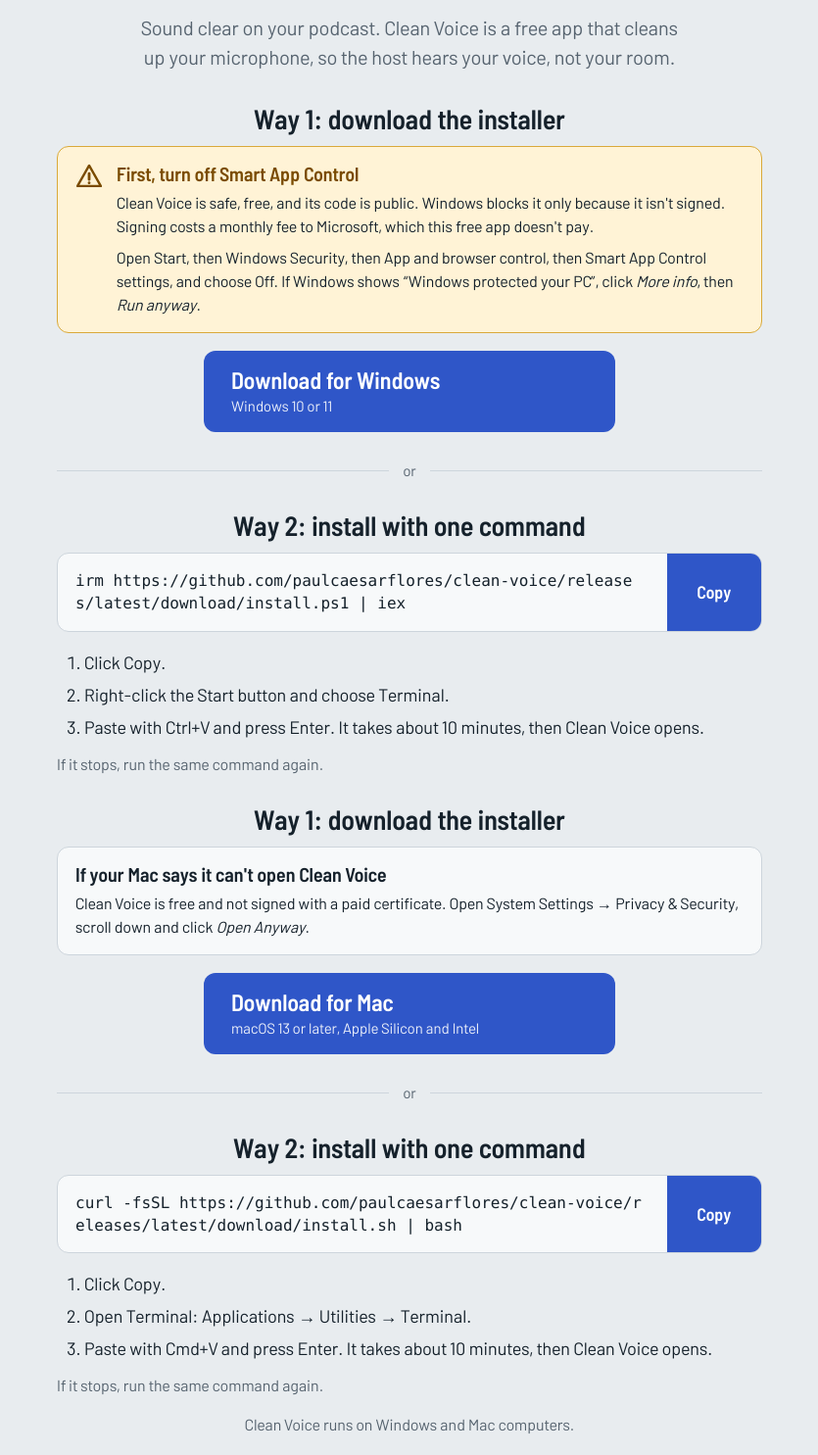
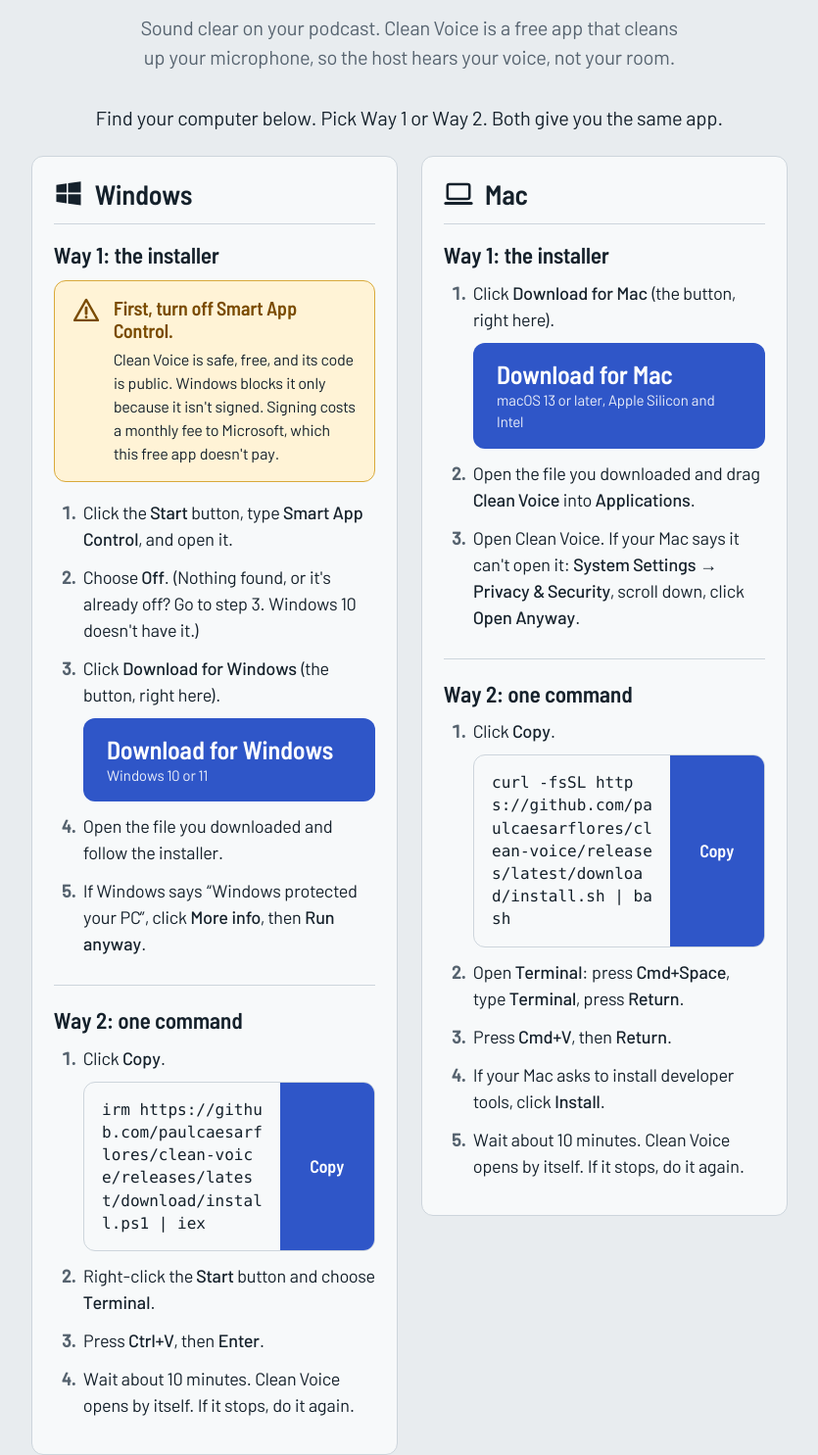
Before and after one commit to paulcaesarflores/clean-voice, a plain HTML site: page docs/site/index.html in a window 1280 px wide. Shown: the part 115-1600 px from the top of the page at 98% size, without its empty margins (222-1057 px from the left). Drawn offline with Linux system fonts and the light colour scheme.

Commit message:
B019 r1: download page and README show Windows and Mac side by side as simple numbered steps; CI runs the registered uninstall string unchanged
Co-Authored-By: Claude Opus 5.5 <noreply@anthropic.com>

```diff
--- a/docs/site/download.js
+++ b/docs/site/download.js
@@ -1,6 +1,7 @@
-/* Clean Voice's download page: picks the button for the visitor's computer and builds every GitHub link from the
-   page's own address, and the install commands. No libraries, no cookies, nothing is sent anywhere. Without this script
-   both computers' options show and the links and commands in the HTML (the fallback repo below) still work. Tested by tests/test_download_page.py. */
+/* Clean Voice's download page: builds every GitHub link and the install commands from the page's own address, wires the
+   Copy buttons, and names the call-app microphone and the screenshot for the visitor's computer. Both computers' install
+   steps always show. No libraries, no cookies, nothing is sent anywhere. Without this script the links and commands in the
+   HTML (the fallback repo below) still work. Tested by tests/test_download_page.py. */
 (function (root) {
   "use strict";
 
@@ -91,7 +92,7 @@
   }
 
   /* Sets every [data-link] address, every [data-command] text, every [data-cable] name, the [data-shot] screenshot and the page's data-os,
-     which the style sheet reads. */
+     which the style sheet reads (it shows the Copy buttons). */
   function apply(doc, nav, loc) {
     var os = detectOS(nav.userAgentData, nav.userAgent, nav.maxTouchPoints);
     var repo = repoFromLocation(loc.hostname, loc.pathname);
@@ -129,7 +130,7 @@
     }
   }
 
-  /* Wires the buttons (a real page only): Copy, and "Show the Mac/Windows options", which swaps the block shown. */
+  /* Wires the Copy buttons (a real page only). */
   function wire(doc, nav, loc) {
     var copy = function (button) {
       button.addEventListener("click", function () {
@@ -152,16 +153,6 @@
     };
     var copies = doc.querySelectorAll("[data-copy]");
     for (var i = 0; i < copies.length; i++) copy(copies[i]);
-    var show = function (link) {
-      link.addEventListener("click", function (event) {
-        event.preventDefault();
-        var os = link.getAttribute("data-show");
-        var data = { platform: os === "mac" ? "macOS" : "Windows", mobile: false };
-        apply(doc, { userAgentData: data, userAgent: "", maxTouchPoints: 0 }, loc);
-      });
-    };
-    var shows = doc.querySelectorAll("[data-show]");
-    for (var j = 0; j < shows.length; j++) show(shows[j]);
   }
 
   root.CleanVoiceDownload = {
--- a/docs/site/index.html
+++ b/docs/site/index.html
@@ -31,79 +31,90 @@
       <p class="tagline">Sound clear on your podcast. Clean Voice is a free app that cleans up your microphone, so the
         host hears your voice, not your room.</p>
 
-      <!-- B019: two ways to install, the installer first and the command second (neither is marked as the better one).
-           download.js shows the block for the visitor's computer (data-os) and builds each link and command from the
-           page's own address; without JavaScript both blocks are shown, as written here (the fallback repo). -->
-      <div class="ways">
-        <div class="os-block" data-os-target="windows">
+      <!-- B019 (docs/ui/mockups/B019-download-page.md): both computers always show, Windows left and Mac right (stacked
+           on a phone), each with Way 1 (the installer) then Way 2 (one command), as numbered steps. download.js builds
+           each link and command from the page's own address; without JavaScript the HTML's own (the fallback repo) work. -->
+      <p class="lead">Find your computer below. Pick Way 1 or Way 2. Both give you the same app.</p>
+      <div class="computers">
+        <section class="computer" data-os-target="windows" aria-labelledby="os-windows">
+          <h2 id="os-windows">
+            <svg class="os-icon" viewBox="0 0 24 24" width="30" height="30" aria-hidden="true"><path fill="currentColor" d="M2 4.6 10.4 3.4v7.4H2V4.6Zm9.6-1.4L22 1.8v9H11.6V3.2ZM2 12.2h8.4v7.4L2 18.4v-6.2Zm9.6 0H22v9l-10.4-1.4v-7.6Z"/></svg>
+            Windows
+          </h2>
           <section class="way" aria-labelledby="way1-windows">
-            <h2 id="way1-windows">Way 1: download the installer</h2>
+            <h3 id="way1-windows">Way 1: the installer</h3>
             <div class="note note-warn">
               <svg class="note-icon" viewBox="0 0 24 24" width="28" height="28" aria-hidden="true"><path d="M12 2.5 1.8 20.5h20.4L12 2.5Z" fill="none" stroke="currentColor" stroke-width="2" stroke-linejoin="round"/><path d="M12 9.5v5.2M12 17.6v.1" stroke="currentColor" stroke-width="2.4" stroke-linecap="round"/></svg>
               <div>
-                <h3>First, turn off Smart App Control</h3>
+                <h4>First, turn off Smart App Control.</h4>
                 <p>Clean Voice is safe, free, and its code is public. Windows blocks it only because it isn't signed.
                   Signing costs a monthly fee to Microsoft, which this free app doesn't pay.</p>
-                <p>Open Start, then Windows Security, then App and browser control, then Smart App Control settings,
-                  and choose Off. If Windows shows “Windows protected your PC”, click <em>More info</em>, then
-                  <em>Run anyway</em>.</p>
               </div>
             </div>
+            <ol class="install-steps">
+              <li>Click the <strong>Start</strong> button, type <strong>Smart App Control</strong>, and open it.</li>
+              <li>Choose <strong>Off</strong>. (Nothing found, or it's already off? Go to step 3. Windows 10 doesn't have it.)</li>
+              <li>Click <strong>Download for Windows</strong> (the button, right here).
                 <a class="download" data-link="windows" href="https://github.com/paulcaesarflores/clean-voice/releases/latest/download/Clean-Voice-Windows.msi">
                   <span class="label">Download for Windows</span>
                   <span class="sub">Windows 10 or 11</span>
                 </a>
+              </li>
+              <li>Open the file you downloaded and follow the installer.</li>
+              <li>If Windows says “Windows protected your PC”, click <strong>More info</strong>, then <strong>Run anyway</strong>.</li>
+            </ol>
           </section>
-          <p class="divider" role="separator"><span>or</span></p>
           <section class="way" aria-labelledby="way2-windows">
-            <h2 id="way2-windows">Way 2: install with one command</h2>
+            <h3 id="way2-windows">Way 2: one command</h3>
+            <ol class="install-steps">
+              <li>Click <strong>Copy</strong>.
                 <div class="command-box">
                   <code class="command" data-command="windows">irm https://github.com/paulcaesarflores/clean-voice/releases/latest/download/install.ps1 | iex</code>
                   <button class="copy" type="button" data-copy="windows">Copy</button>
                 </div>
+              </li>
+              <li>Right-click the <strong>Start</strong> button and choose <strong>Terminal</strong>.</li>
+              <li>Press <strong>Ctrl+V</strong>, then <strong>Enter</strong>.</li>
+              <li>Wait about 10 minutes. Clean Voice opens by itself. If it stops, do it again.</li>
+            </ol>
+          </section>
+        </section>
+
+        <section class="computer" data-os-target="mac" aria-labelledby="os-mac">
+          <h2 id="os-mac">
+            <svg class="os-icon" viewBox="0 0 24 24" width="30" height="30" aria-hidden="true"><rect x="3" y="4" width="18" height="12" rx="1.6" fill="none" stroke="currentColor" stroke-width="2"/><path d="M1.5 19.5h21" stroke="currentColor" stroke-width="2.4" stroke-linecap="round"/></svg>
+            Mac
+          </h2>
+          <section class="way" aria-labelledby="way1-mac">
+            <h3 id="way1-mac">Way 1: the installer</h3>
             <ol class="install-steps">
-              <li>Click Copy.</li>
-              <li>Right-click the Start button and choose Terminal.</li>
-              <li>Paste with Ctrl+V and press Enter. It takes about 10 minutes, then Clean Voice opens.</li>
-            </ol>
-            <p class="retry">If it stops, run the same command again.</p>
-          </section>
-        </div>
-        <div class="os-block" data-os-target="mac">
-          <section class="way" aria-labelledby="way1-mac">
-            <h2 id="way1-mac">Way 1: download the installer</h2>
-            <div class="note">
-              <div>
-                <h3>If your Mac says it can't open Clean Voice</h3>
-                <p>Clean Voice is free and not signed with a paid certificate. Open System Settings → Privacy &amp;
-                  Security, scroll down and click <em>Open Anyway</em>.</p>
-              </div>
-            </div>
+              <li>Click <strong>Download for Mac</strong> (the button, right here).
                 <a class="download" data-link="mac" href="https://github.com/paulcaesarflores/clean-voice/releases/latest/download/Clean-Voice-macOS.dmg">
                   <span class="label">Download for Mac</span>
                   <span class="sub">macOS 13 or later, Apple Silicon and Intel</span>
                 </a>
+              </li>
+              <li>Open the file you downloaded and drag <strong>Clean Voice</strong> into <strong>Applications</strong>.</li>
+              <li>Open Clean Voice. If your Mac says it can't open it: <strong>System Settings → Privacy &amp; Security</strong>, scroll down, click <strong>Open Anyway</strong>.</li>
+            </ol>
           </section>
-          <p class="divider" role="separator"><span>or</span></p>
           <section class="way" aria-labelledby="way2-mac">
-            <h2 id="way2-mac">Way 2: install with one command</h2>
+            <h3 id="way2-mac">Way 2: one command</h3>
+            <ol class="install-steps">
+              <li>Click <strong>Copy</strong>.
                 <div class="command-box">
                   <code class="command" data-command="mac">curl -fsSL https://github.com/paulcaesarflores/clean-voice/releases/latest/download/install.sh | bash</code>
                   <button class="copy" type="button" data-copy="mac">Copy</button>
                 </div>
-            <ol class="install-steps">
-              <li>Click Copy.</li>
-              <li>Open Terminal: Applications → Utilities → Terminal.</li>
-              <li>Paste with Cmd+V and press Enter. It takes about 10 minutes, then Clean Voice opens.</li>
+              </li>
+              <li>Open <strong>Terminal</strong>: press <strong>Cmd+Space</strong>, type <strong>Terminal</strong>, press <strong>Return</strong>.</li>
+              <li>Press <strong>Cmd+V</strong>, then <strong>Return</strong>.</li>
+              <li>If your Mac asks to install developer tools, click <strong>Install</strong>.</li>
+              <li>Wait about 10 minutes. Clean Voice opens by itself. If it stops, do it again.</li>
             </ol>
-            <p class="retry">If it stops, run the same command again.</p>
+          </section>
         </section>
       </div>
-      </div>
-      <p class="other-os" data-for="windows">On a Mac? <a href="#way1-mac" data-show="mac">Show the Mac options</a></p>
-      <p class="other-os" data-for="mac">On Windows? <a href="#way1-windows" data-show="windows">Show the Windows
-        options</a></p>
-      <p class="any-os">Clean Voice runs on Windows and Mac computers.</p>
     </header>
 
     <section class="setup" aria-labelledby="setup-title">
@@ -115,9 +126,8 @@
             <a href="https://vb-audio.com/Cable/">Get VB-CABLE from vb-audio.com</a></p>
         </li>
         <li>
-          <h3>Install and open Clean Voice</h3>
-          <p>Install Clean Voice one of the two ways above: the installer, or the command. Then open it and pick
-            your microphone.</p>
+          <h3>Install Clean Voice</h3>
+          <p>Install Clean Voice (above), then open it and pick your microphone.</p>
         </li>
         <li id="step-cable">
           <!-- download.js names the one for the visitor's computer (data-cable). -->
--- a/docs/site/style.css
+++ b/docs/site/style.css
@@ -139,33 +139,50 @@ h1 {
   font-size: 20px;
 }
 
-/* B019: two ways, the installer first and the command second. download.js sets data-os; without it both show. */
-.ways {
-  display: flex;
-  flex-direction: column;
-  align-items: center;
-  gap: 28px;
+/* B019: Windows left, Mac right (stacked on a phone), each with Way 1 then Way 2 as numbered steps. */
+.lead {
+  margin: 0 0 24px;
+  font-size: 20px;
 }
 
-.os-block {
-  width: 100%;
-  max-width: 720px;
+.computers {
+  display: grid;
+  grid-template-columns: 1fr 1fr;
+  gap: 24px;
+  align-items: start;
   text-align: left;
 }
 
-html[data-os="windows"] .os-block[data-os-target="mac"],
-html[data-os="mac"] .os-block[data-os-target="windows"] {
-  display: none;
+.computer {
+  min-width: 0;
+  padding: 22px 22px 24px;
+  background: var(--panel);
+  border: 1px solid var(--rule);
+  border-radius: 12px;
 }
 
-.os-block + .os-block {
-  margin-top: 0;
+.computer h2 {
+  display: flex;
+  align-items: center;
+  gap: 12px;
+  margin-bottom: 18px;
+  padding-bottom: 14px;
+  border-bottom: 1px solid var(--rule);
 }
 
-.way h2 {
+.os-icon {
+  flex: none;
+}
+
+.way + .way {
+  margin-top: 28px;
+  padding-top: 22px;
+  border-top: 1px solid var(--rule);
+}
+
+.way h3 {
   margin-bottom: 12px;
-  font-size: 28px;
-  text-align: center;
+  font-size: 23px;
 }
 
 .note {
@@ -178,9 +195,10 @@ html[data-os="mac"] .os-block[data-os-target="windows"] {
   border-radius: 12px;
 }
 
-.note h3 {
+.note h4 {
+  font: 600 20px/1.15 var(--headline);
+  margin: 0;
   margin-bottom: 6px;
-  font-size: 20px;
 }
 
 .note p {
@@ -202,29 +220,8 @@ html[data-os="mac"] .os-block[data-os-target="windows"] {
   color: var(--warn-ink);
 }
 
-.note-warn h3 {
+.note-warn h4 {
   color: var(--warn-ink);
-}
-
-.divider {
-  display: flex;
-  align-items: center;
-  gap: 14px;
-  margin: 28px 0;
-  color: var(--muted);
-  font-size: 15px;
-}
-
-.divider::before,
-.divider::after {
-  content: "";
-  flex: 1;
-  border-top: 1px solid var(--rule);
-}
-
-.way .download {
-  margin: 0 auto;
-  max-width: 420px;
 }
 
 .command-box {
@@ -246,7 +243,7 @@ html[data-os="mac"] .os-block[data-os-target="windows"] {
   user-select: all;
 }
 
-/* The Copy button needs JavaScript, which sets data-os. */
+/* The Copy button needs JavaScript, which sets data-os (download.js). */
 .copy {
   display: none;
   flex: none;
@@ -273,26 +270,35 @@ html[data-os] .copy {
 }
 
 .install-steps {
-  margin: 18px 0 0;
-  padding-left: 28px;
+  margin: 0;
+  padding-left: 26px;
 }
 
 .install-steps li {
-  margin-bottom: 6px;
+  margin-bottom: 12px;
+  padding-left: 4px;
 }
 
-.retry {
-  margin: 12px 0 0;
+.install-steps li::marker {
   color: var(--muted);
-  font-size: 16px;
+  font-weight: 600;
+}
+
+.install-steps strong {
+  font-weight: 500;
+  color: var(--ink);
+}
+
+.install-steps .download,
+.install-steps .command-box {
+  margin-top: 10px;
 }
 
 .download {
   display: flex;
   flex-direction: column;
   justify-content: center;
-  min-width: 280px;
-  padding: 16px 28px;
+  padding: 16px 24px;
   border-radius: 12px;
   background: var(--desk);
   color: var(--on-desk);
@@ -304,45 +310,12 @@ html[data-os] .copy {
 }
 
 .download .label {
-  font: 600 24px/1.2 var(--headline);
+  font: 600 26px/1.2 var(--headline);
 }
 
 .download .sub {
   font-size: 15px;
   opacity: 0.9;
-}
-
-/* Bigger when the visitor's computer is known (download.js sets data-os). */
-html[data-os="windows"] .download,
-html[data-os="mac"] .download {
-  min-width: 340px;
-  padding: 20px 40px;
-}
-
-html[data-os="windows"] .download .label,
-html[data-os="mac"] .download .label {
-  font-size: 30px;
-}
-
-.other-os,
-.any-os {
-  margin: 16px 0 0;
-  color: var(--muted);
-  font-size: 16px;
-}
-
-.other-os {
-  display: none;
-}
-
-html[data-os="windows"] .other-os[data-for="windows"],
-html[data-os="mac"] .other-os[data-for="mac"] {
-  display: block;
-}
-
-html[data-os="windows"] .any-os,
-html[data-os="mac"] .any-os {
-  display: none;
 }
 
 /* ---------------------------------------------------------------- the three steps */
@@ -470,21 +443,25 @@ footer {
     font-size: 18px;
   }
 
-  .download,
-  html[data-os="windows"] .download,
-  html[data-os="mac"] .download {
-    width: 100%;
-    min-width: 0;
-    padding: 16px 20px;
+  .lead {
+    font-size: 18px;
   }
 
-  .way h2 {
-    font-size: 24px;
+  .computers {
+    grid-template-columns: 1fr;
+  }
+
+  .computer {
+    padding: 18px 16px 20px;
+  }
+
+  .way h3 {
+    font-size: 22px;
   }
 
   .command {
     padding: 12px 14px;
-    font-size: 14px;
+    font-size: 13px;
   }
 
   .copy {
```
Also changed, not shown: 4 other files. Lines whose indentation alone changed are shown as unchanged.
